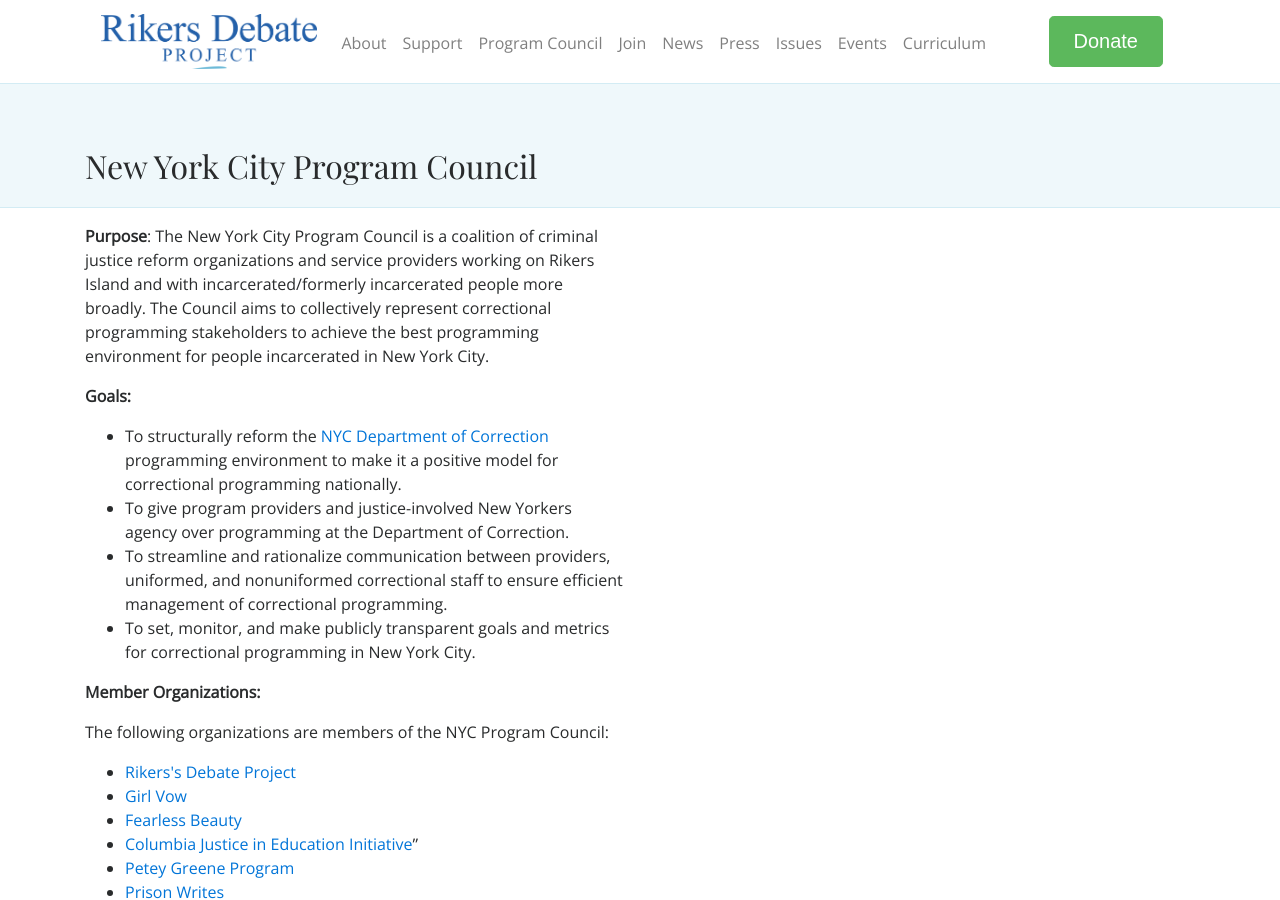
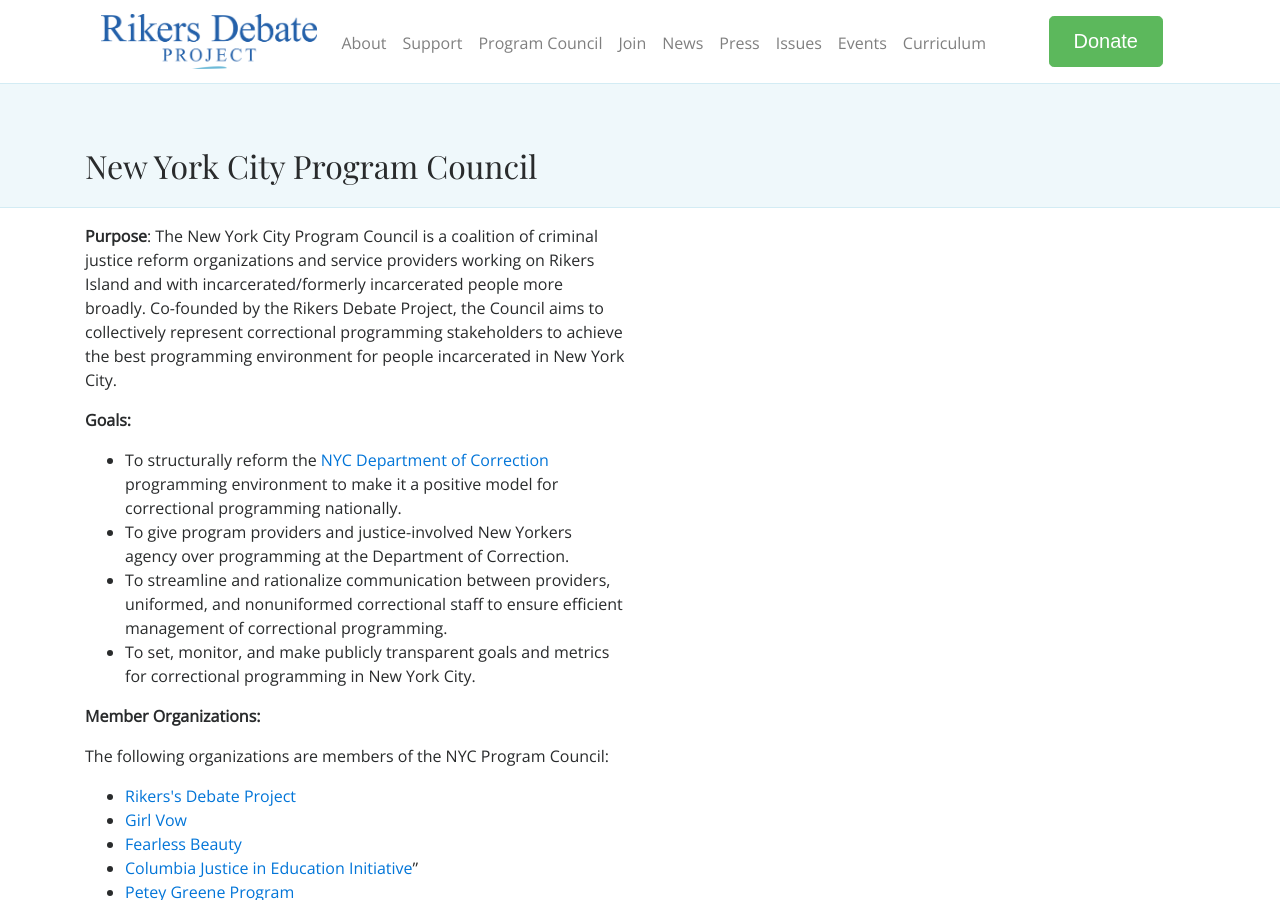
Before and after one commit to rikersdebateteam/rikers-debate-project, a Jekyll site: the page built from NYCPC.html, in a window 1280 px wide and 900 px high. Built offline with Jekyll 4.4.1, drawn with Linux system fonts in a browser that asks for light colours; nearby versions of some CDN libraries.

Commit message:
updated description of program council
updated description of program council

```diff
--- a/NYCPC.html
+++ b/NYCPC.html
@@ -31,7 +31,7 @@
     <div class="col-lg-6 col-sm-12">
       <p><strong>Purpose</strong>: The New York City Program Council is a coalition of criminal justice reform
         organizations and service providers working on Rikers Island and with incarcerated/formerly incarcerated people
-        more broadly. The Council aims to collectively represent correctional programming stakeholders to achieve the
+        more broadly. Co-founded by the Rikers Debate Project, the Council aims to collectively represent correctional programming stakeholders to achieve the
         best programming environment for people incarcerated in New York City.</p>
       <p><strong>Goals:</strong></p>
       <ul>
```
